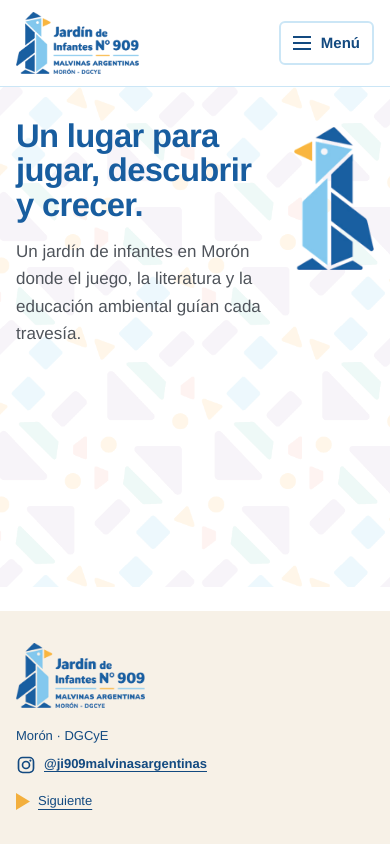
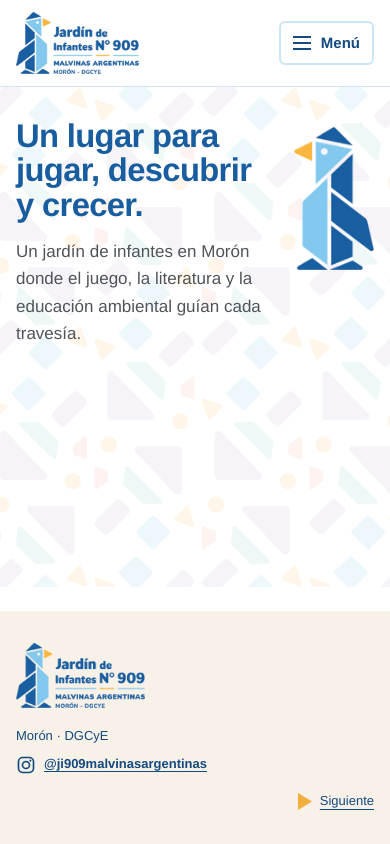
Before and after one commit to lucrealarcon25-star/jardin-909, a plain HTML site: page index.html in a window 390 px wide. Drawn offline with Linux system fonts and the light colour scheme; a web font is replaced by a local one.

Commit message:
Update styles.css

```diff
--- a/styles.css
+++ b/styles.css
@@ -1040,4 +1040,8 @@ main { flex: 1 0 auto; }
 @media (max-width: 600px) {
   .portada__grilla, .modo-solapas .portada__grilla { grid-template-columns: minmax(0, 1fr) 80px; padding-block: 32px 44px; }
   .portada__ilustracion { max-width: 80px; }
+      /* Celulares: "Siguiente" a la derecha, indicando hacia adelante */
+   @media (max-width: 760px) {
+     .pie__volver { justify-self: end; }
+   }
 }
```
